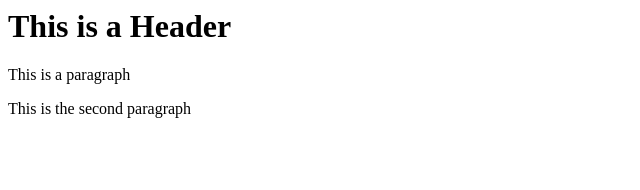
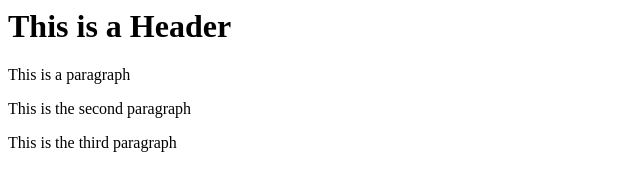
Before and after one commit to ianmwema07/git-test, a website: page index.html in a window 1280 px wide. Shown: the whole page, without its empty margins (0-640 px from the left). Drawn offline with Linux system fonts and the light colour scheme.

Commit message:
fourth commit

```diff
--- a/index.html
+++ b/index.html
@@ -4,5 +4,6 @@
         <h1>This is a Header</h1>
         <p>This is a paragraph</p>
         <p>This is the second paragraph </p>
+        <p>This is the third paragraph</p>
     </body>
 </html>
```
Also changed, not shown: package.json (added, +24 -0 lines), 2 other files.
